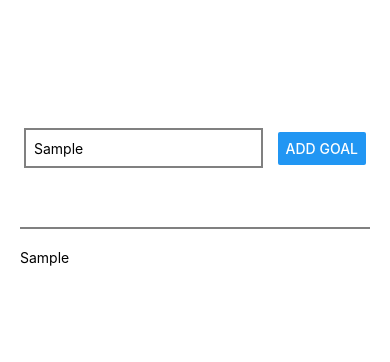
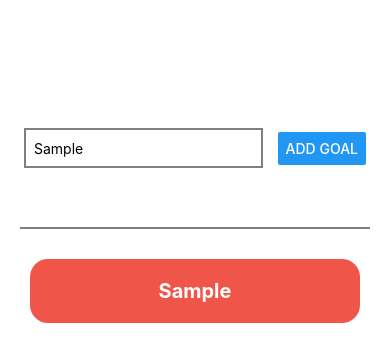
Before and after one commit to AlArcoMu/Goals_ReactNative_, a React Native app: screen / in a window 390 px wide. Both pictures are taken after typing "Sample" into the empty fields and a click on the button "ADD GOAL". Shown: the top 362 px of the page. Built offline with nearby package versions, Linux system fonts and the light colour scheme.

Commit message:
Goal Item Style

```diff
--- a/App.js
+++ b/App.js
@@ -10,7 +10,7 @@ export default function App() {
     setNewGoal(enteredText)
   }
   function addGoalHandler() {
-    setListGoals(myCurremtGoals=>[...myCurremtGoals ,newGoal])
+    setListGoals(myCurremtGoals => [...myCurremtGoals, newGoal])
   }
   return (
     <View style={style.container}>
@@ -21,13 +21,15 @@ export default function App() {
           placeholder='Input your Goal' />
         <Button
           title="Add Goal"
-          onPress={addGoalHandler}/>
+          onPress={addGoalHandler} />
       </View>
       <View style={style.goalsContainer}>
-        {listGoals.map(goal =>{
-            return (
-              <Text>{goal}</Text>
-            )
+        {listGoals.map((goal,i) => {
+          return (
+            <View key={i} style={style.goalCard}>
+              <Text style={style.goalText}>{goal}</Text>
+            </View>
+          )
         })}
       </View>
     </View>
@@ -58,6 +60,18 @@ const style = new StyleSheet.create({
   },
   goalsContainer: {
     flex: 4,
+  },
+  goalCard:{
+    padding:20,
+    backgroundColor: "#f0554a",
+    margin:10,
+    borderRadius: 18,
+  },
+  goalText:{
+    color: "white",
+    fontWeight: "bold",
+    fontSize: 20,
+    textAlign: 'center',
   }
 
 })
```
